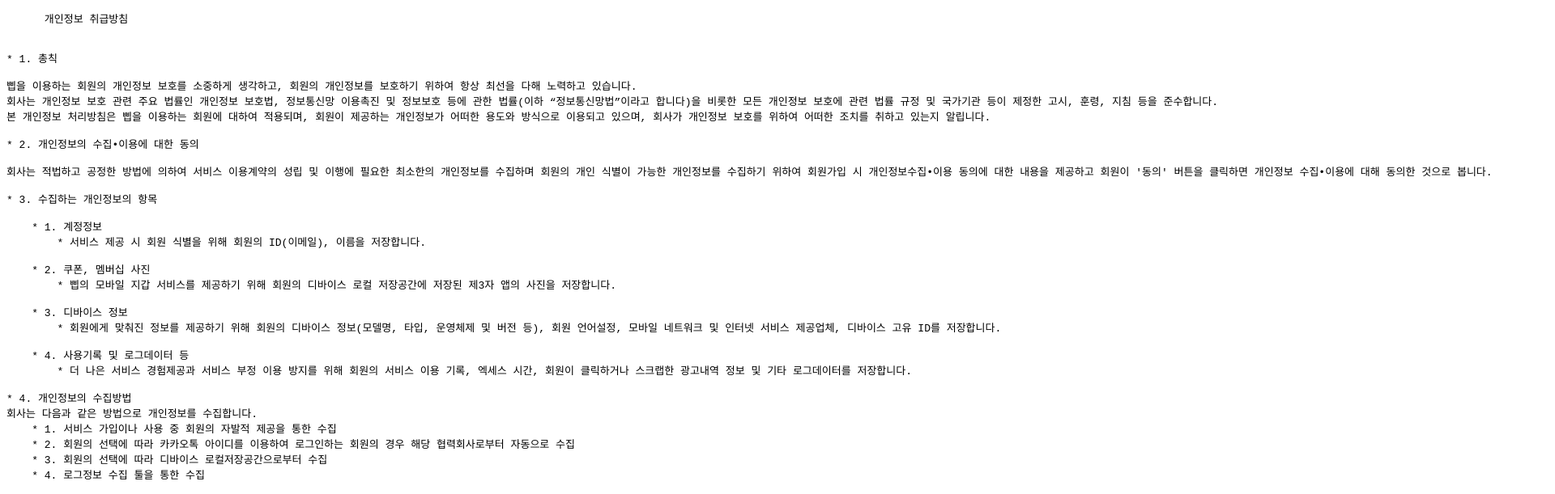
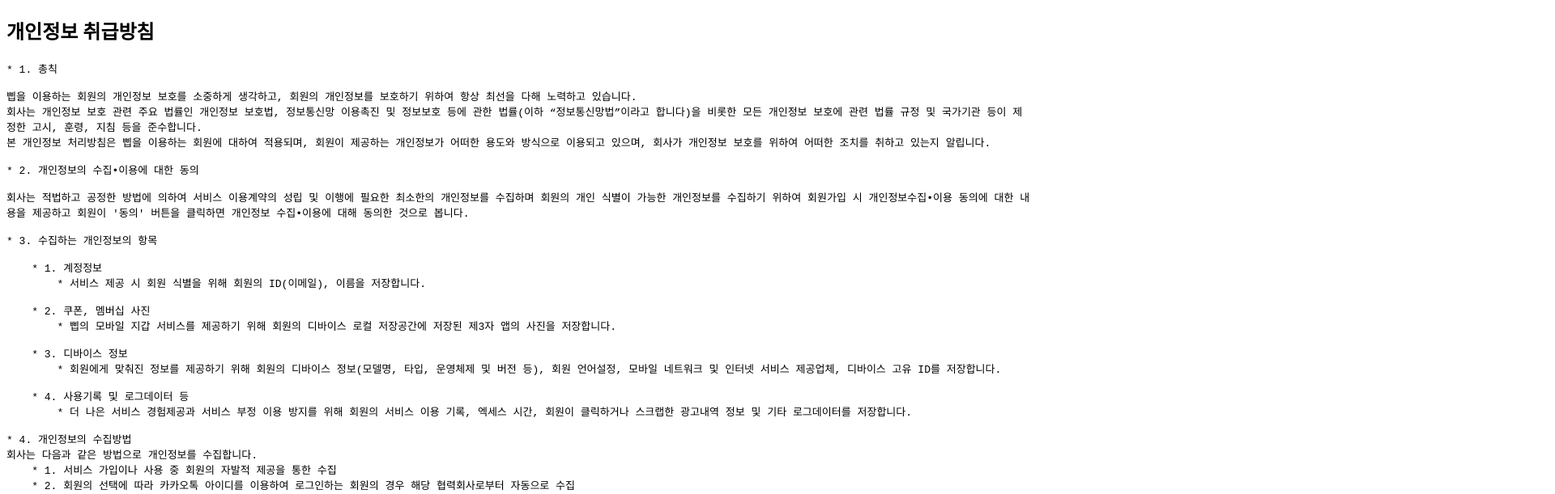
Before and after one commit to ProjectBeep/BEEP_AuthServer, a website: page public/index.html in a window 1280 px wide. Shown: the top 611 px of the page at 81% size, 1920 px wide, since content can reach past the window. Drawn offline with Linux system fonts and the light colour scheme.

Commit message:
줄바꿈처리되게 수정

```diff
--- a/public/index.html
+++ b/public/index.html
@@ -2,7 +2,6 @@
 <html>
   <head>
     <meta charset="utf-8">
-    <meta name="viewport" content="width=device-width, initial-scale=1">
     <title>삡 개인정보 처리방침</title>
 
     <!-- update the version number as needed -->
@@ -37,12 +36,15 @@
         body { border-top: 16px solid #ffa100; }
       }
     </style> -->
+    <style>
+      pre { white-space: -moz-pre-wrap; /* Mozilla, supported since 1999 */ white-space: -pre-wrap; /* Opera */ white-space: -o-pre-wrap; /* Opera */ white-space: pre-wrap; /* CSS3 - Text module (Candidate Recommendation) http://www.w3.org/TR/css3-text/#white-space */ word-wrap: break-word; /* IE 5.5+ */ }
+    </style>
   </head>
   <body>
+    <h2>
+      개인정보 취급방침
+    </h2>
     <pre>
-      개인정보 취급방침
-
-
 * 1. 총칙
 
 삡을 이용하는 회원의 개인정보 보호를 소중하게 생각하고, 회원의 개인정보를 보호하기 위하여 항상 최선을 다해 노력하고 있습니다.
```
